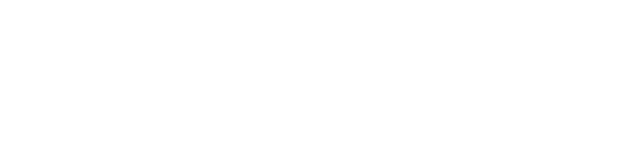
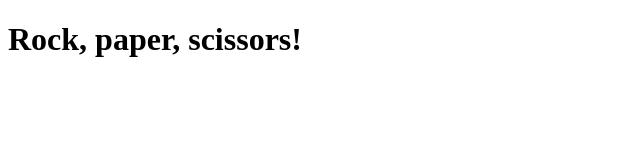
Before and after one commit to z-mn/odin-rock-paper-scissors, a plain HTML site: page index.html in a window 1280 px wide. Shown: the whole page, without its empty margins (0-640 px from the left). Drawn offline with Linux system fonts and the light colour scheme.

Commit message:
create header

```diff
--- a/index.html
+++ b/index.html
@@ -7,6 +7,6 @@
     <script src="main.js" defer></script>
 </head>
 <body>
-
+    <h1>Rock, paper, scissors!</h1>
 </body>
 </html>
```
